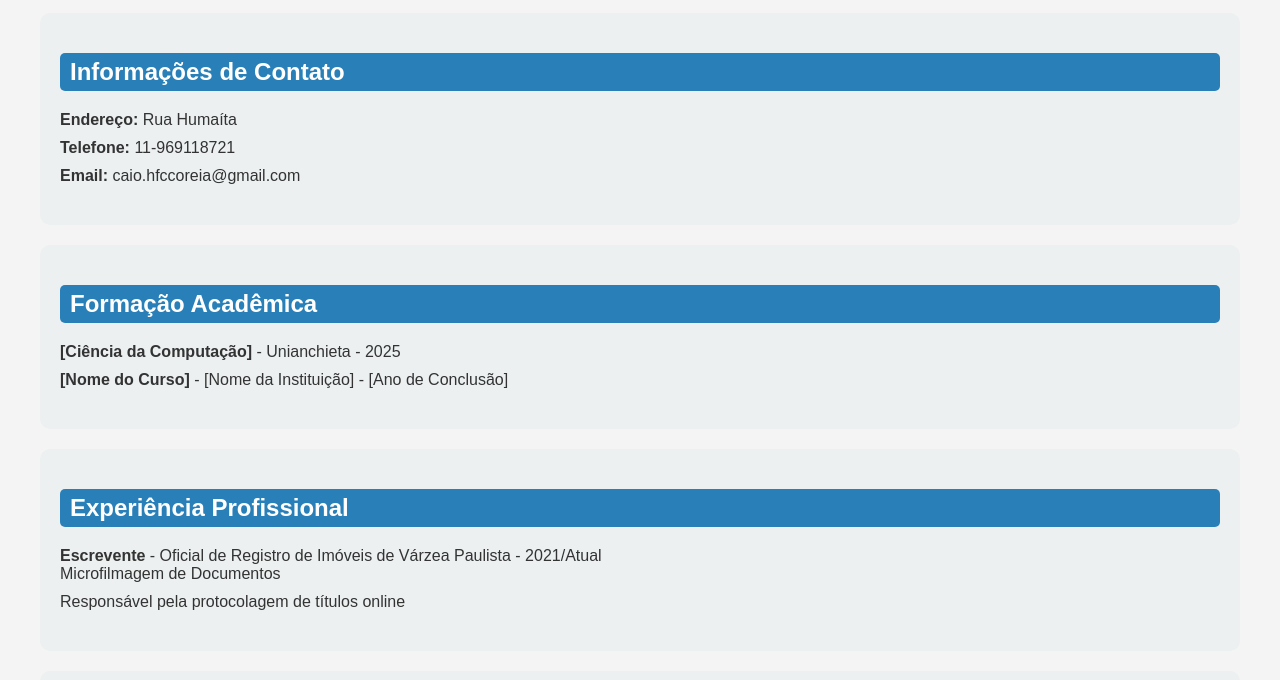
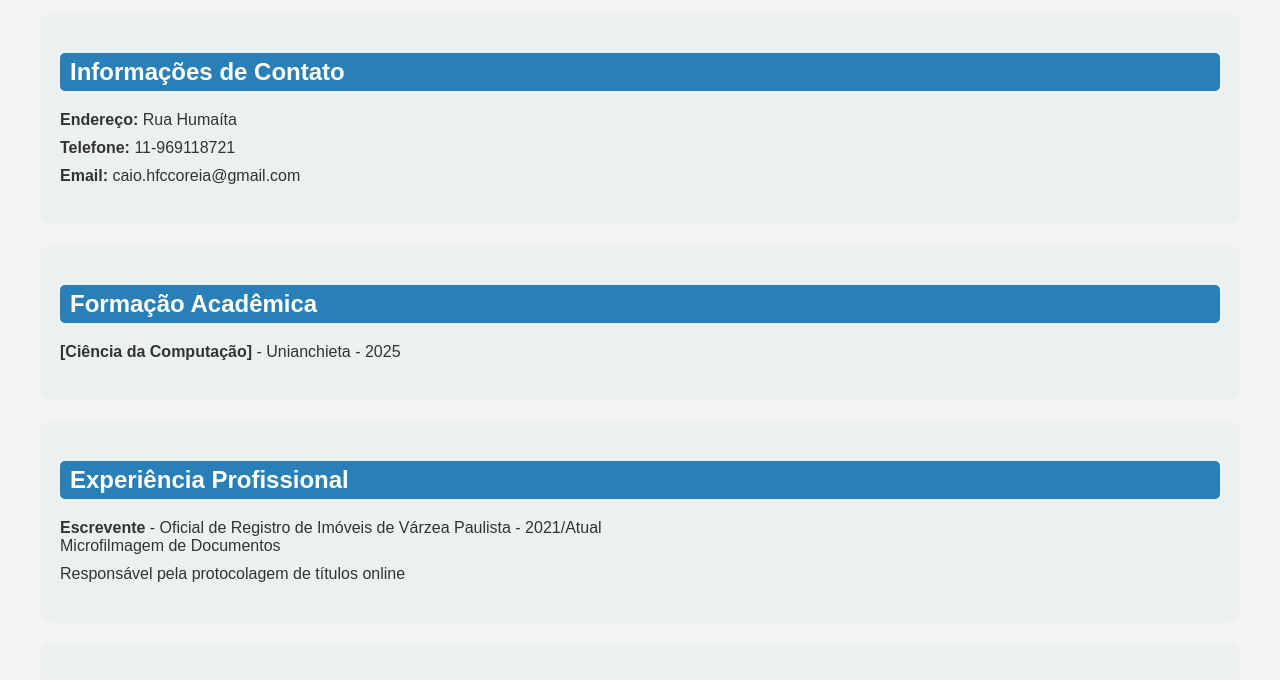
Before and after one commit to Caiohfcorreia/Caiohfcorreia.github.io, a plain HTML site: page index.html in a window 1280 px wide. Shown: the part 119-799 px from the top of the page. Drawn offline with Linux system fonts and the light colour scheme.

Commit message:
Update index.html

```diff
--- a/index.html
+++ b/index.html
@@ -61,7 +61,6 @@
         <div class="content">
             <ul>
                 <li><strong>[Ciência da Computação]</strong> - Unianchieta - 2025</li>
-                <li><strong>[Nome do Curso]</strong> - [Nome da Instituição] - [Ano de Conclusão]</li>
             </ul>
         </div>
     </section>
```
